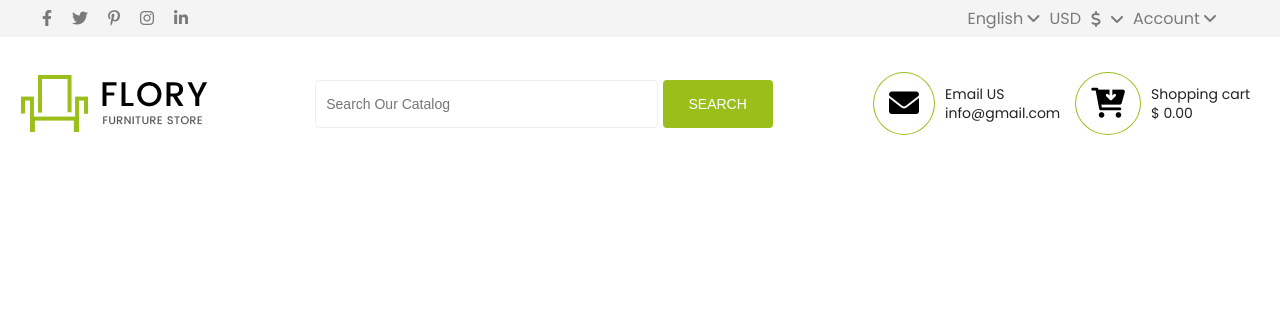
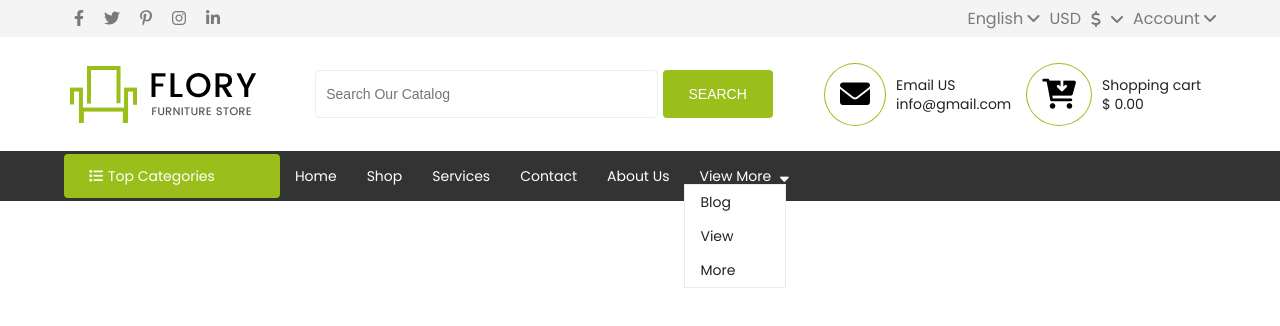
Before and after one commit to Kvisatz/site_furniture, a plain HTML site: page index.html in a window 1280 px wide. Drawn offline with Linux system fonts and the light colour scheme; a web font is replaced by a local one.

Commit message:
сделал часть bottom header

```diff
--- a/css/common/var.scss
+++ b/css/common/var.scss
@@ -7,6 +7,8 @@ $color6: #888888;
 $color7: #9abf1a;
 $color8: #000;
 $color9: #232323;
+$color10: #333333;
+$color11: #ebebeb;
 
 $width_base: 1100px;
 
--- a/css/templates/template_default.scss
+++ b/css/templates/template_default.scss
@@ -1,7 +1,8 @@
+
 .header{
 	display: flex;
 	flex-direction: column;
-	background-color: $color3;
+	background-color: $color1;
 	width: 100%;
 	font-family: $fontfam;
 	&__top{
@@ -9,12 +10,14 @@
 		display: flex;
 		justify-content: space-between;
 		align-items: center;
+		background-color: $color3;
+		padding: 0 5%;
+		box-sizing: border-box;
 		.social-links{
 			width: 50%;
 			&__list{
 				display: flex;
 				font-size: 16px;
-				margin-left: 5%;
 				.list-link{
 					/*padding: 10px 10px;*/
 					&:hover .link{
@@ -47,7 +50,6 @@
 		.language-currency-account{
 			display: flex;
 			align-items: center;
-			margin-right: 5%;
 			.lang{
 				@include drop_lang;
 			}
@@ -91,7 +93,9 @@
 		align-items: center;
 		justify-content: space-between;
 		background-color: $color1;
-		padding: 35px 15px;
+		padding: 2% 5%;
+		box-sizing: border-box;
+		width: 100%;
 		&__image-block{
 			&-link{
 				display: block;
@@ -190,4 +194,71 @@
 			}
 		}
 	}
+	.bottom{
+		background-color: $color10;
+		width: 100%;
+		padding: 0 5%;
+		box-sizing: border-box;
+		color: $color1;
+		display: flex;
+		&__categories{
+			&-top{
+				background-color: $color7;
+				display: flex;
+				justify-content: center;
+				align-items: center;
+				padding: 15px 65px 15px 25px;
+				border-radius: 4px;
+				margin: 3px 0;
+				font-size: 14px;
+				box-sizing: border-box;
+				&-head{
+					margin-left: 5px;
+				}
+			}
+		}
+		&__center-menu{
+			display: flex;
+			align-items: center;
+			&-list{
+				display: flex;
+				align-items: center;
+				justify-content: center;
+				&-item{
+					&:hover .bottom__center-menu-list-item-link{
+						color: $color7;
+						transition: 0.5s ease;
+						position: relative;
+					}
+					&-link{
+						color: $color1;
+						text-decoration: none;
+						padding: 15px;
+						font-size: 14px;
+						&-drop{
+							margin-right: 5px;
+						}
+					}
+					&-droplist{
+						position: absolute;
+						background-color: $color1;
+						border: 1px solid $color11;
+						&-item{
+							&-link{
+								color: $color9;
+								text-decoration: none;
+								padding: 10px 50px 10px 15px;
+								display: block;
+								font-size: 14px;
+								font-weight: 400;
+							}
+						}
+					}
+				}
+			}
+		}
+		&__sale-animation{
+
+		}
+	}
 }
--- a/index.html
+++ b/index.html
@@ -121,8 +121,52 @@
 				</div>
 			</div>
 		</div>
-		<div class="header__bottom">
+		<div class="header__bottom bottom">
+			<div class="bottom__categories">
+				<div class="bottom__categories-top">
+					<i class="fa-solid fa-list"></i>
+					<h2 class="bottom__categories-top-head">Top Categories</h2>
+				</div>
+			</div>
+			<div class="bottom__center-menu">
+				<ul class="bottom__center-menu-list">
+					<li class="bottom__center-menu-list-item">
+						<a href="#" class="bottom__center-menu-list-item-link">Home</a>
+					</li>
+					<li class="bottom__center-menu-list-item">
+						<a href="#" class="bottom__center-menu-list-item-link">Shop</a>
+					</li>
+					<li class="bottom__center-menu-list-item">
+						<a href="#" class="bottom__center-menu-list-item-link">Services</a>
+					</li>
+					<li class="bottom__center-menu-list-item">
+						<a href="#" class="bottom__center-menu-list-item-link">Contact</a>
+					</li>
+					<li class="bottom__center-menu-list-item">
+						<a href="#" class="bottom__center-menu-list-item-link">About Us</a>
+					</li>
+					<li class="bottom__center-menu-list-item">
+						<a href="#" class="bottom__center-menu-list-item-link">
+							<span class="bottom__center-menu-list-item-link-drop">View More</span>
+							<i class="fa-solid fa-sort-down"></i>
+						</a>
+						<ul class="bottom__center-menu-list-item-droplist">
+							<li class="bottom__center-menu-list-item-droplist-item">
+								<a href="#" class="bottom__center-menu-list-item-droplist-item-link">Blog</a>
+							</li>
+							<li class="bottom__center-menu-list-item-droplist-item">
+								<a href="#" class="bottom__center-menu-list-item-droplist-item-link">View</a>
+							</li class="bottom__center-menu-list-item-droplist-item">
+							<li>
+								<a href="#" class="bottom__center-menu-list-item-droplist-item-link">More</a>
+							</li>
+						</ul>
+					</li>
+				</ul>
+			</div>
+			<div class="bottom__sale-animation">
 
+			</div>
 		</div>
 	</header>
 </body>
```
Also changed, not shown: css/style.css, 1 other file.
